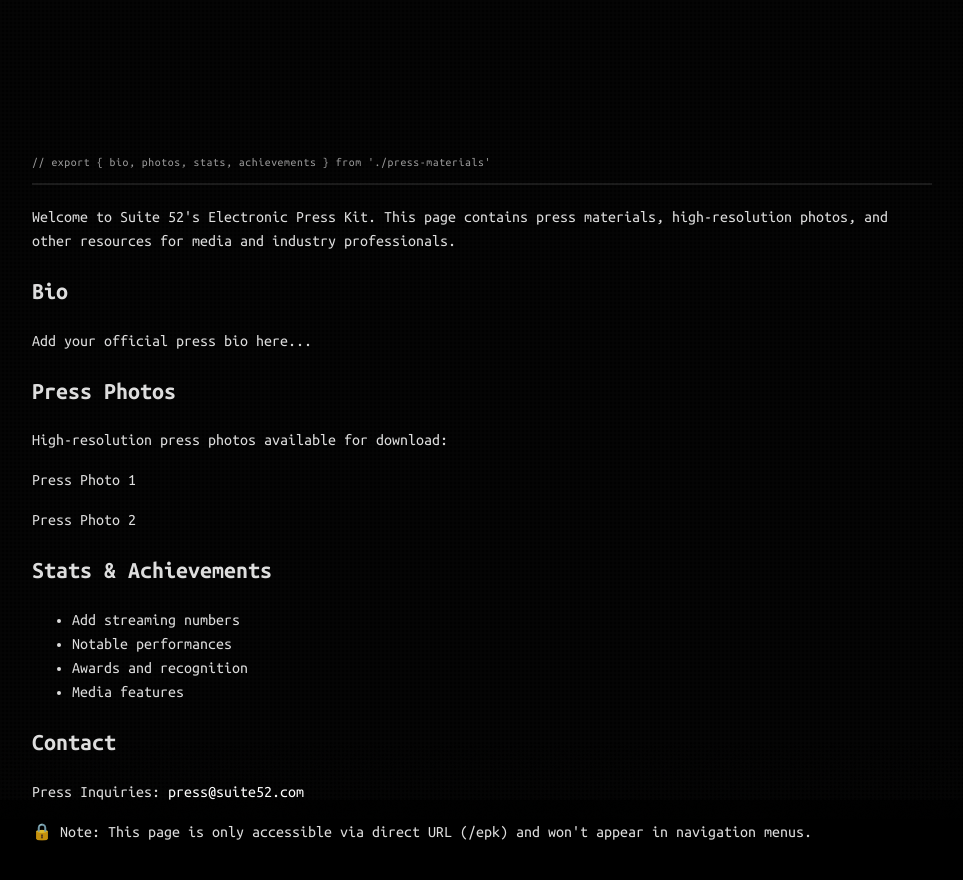
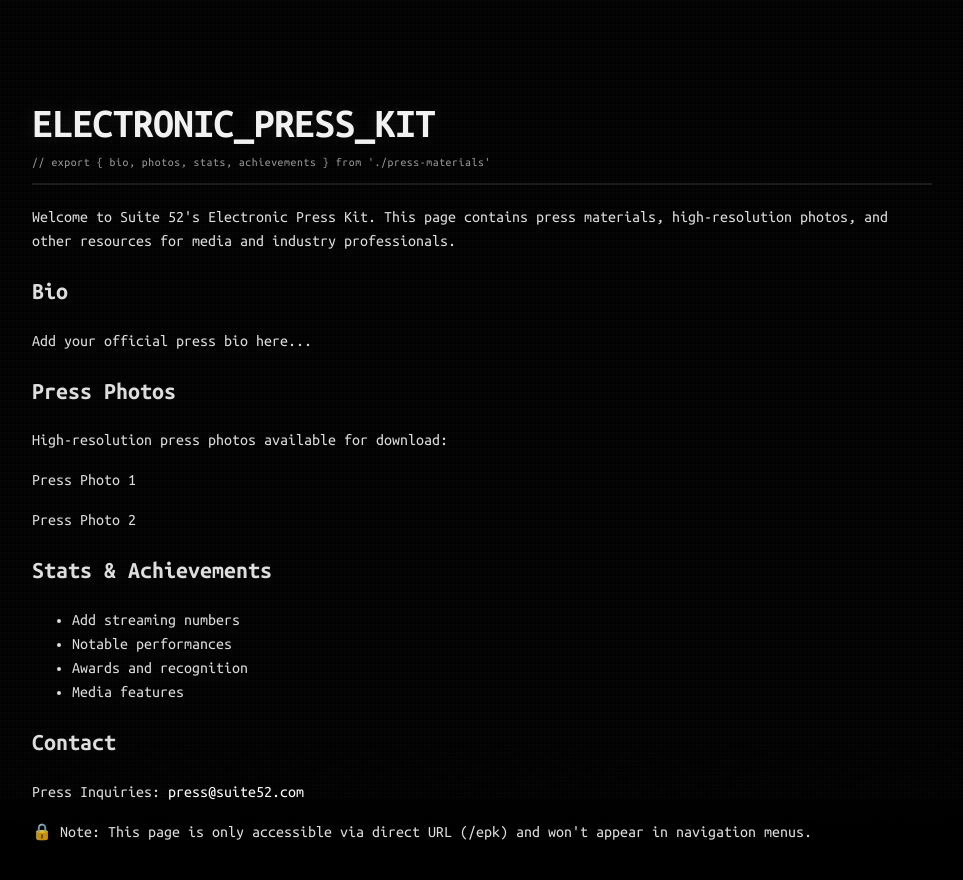
Before and after one commit to sptraynor2001-create/suite-52-website, a React (Vite) app: page /epk in a window 1280 px wide. Shown: the top 880 px of the page, without its empty margins (158-1121 px from the left). Built offline with nearby package versions, Linux system fonts and the light colour scheme.

Commit message:
Fix title animation to actually work with programmatic triggering
- Added ref to h1 element for direct DOM manipulation
- Added useEffect to trigger animation after component mount
- Uses CSS transitions instead of keyframes for reliability
- Titles now slide up and fade in smoothly on page load

```diff
--- a/src/shared/components/layouts/PageLayout.tsx
+++ b/src/shared/components/layouts/PageLayout.tsx
@@ -14,8 +14,10 @@ interface PageLayoutProps {
 
 function PageLayout({ title, subtitle, displayText, showCursor, backgroundImage, backgroundPositionOverride, children, stickyHeader = false }: PageLayoutProps) {
   const subtitleRef = useRef<HTMLParagraphElement>(null)
+  const titleRef = useRef<HTMLHeadingElement>(null)
   const [viewportWidth, setViewportWidth] = useState(window.innerWidth)
   const [backgroundLoaded, setBackgroundLoaded] = useState(false)
+  const [titleAnimated, setTitleAnimated] = useState(false)
 
   // Calculate smooth background size based on viewport aspect ratio - same as home page
   const getBackgroundSize = () => {
@@ -137,6 +139,18 @@ function PageLayout({ title, subtitle, displayText, showCursor, backgroundImage,
         }
       }, [backgroundImage])
 
+      // Trigger title animation
+      useEffect(() => {
+        const timer = setTimeout(() => {
+          setTitleAnimated(true)
+          if (titleRef.current) {
+            titleRef.current.style.opacity = '1'
+            titleRef.current.style.transform = 'translateY(0)'
+          }
+        }, 100)
+        return () => clearTimeout(timer)
+      }, [])
+
       return (
     <div style={{
       paddingTop: stickyHeader ? '0' : '100px', // Increased for fixed nav
@@ -205,7 +219,9 @@ function PageLayout({ title, subtitle, displayText, showCursor, backgroundImage,
             paddingRight: '20px',
           }),
         }}>
-          <h1 style={{
+          <h1
+            ref={titleRef}
+            style={{
               color: 'rgba(255, 255, 255, 0.95)',
               fontSize: '42px',
               fontWeight: '700',
@@ -215,8 +231,9 @@ function PageLayout({ title, subtitle, displayText, showCursor, backgroundImage,
               textShadow: '0 0 20px rgba(255, 255, 255, 0.1)',
               opacity: 0,
               transform: 'translateY(20px)',
-            animation: 'titleSlideIn 0.8s ease-out 0.3s forwards',
-          }}>
+              transition: 'opacity 0.8s ease-out 0.3s, transform 0.8s ease-out 0.3s',
+            }}
+          >
             {title}
           </h1>
 
```
Lines whose indentation alone changed are shown as unchanged.
